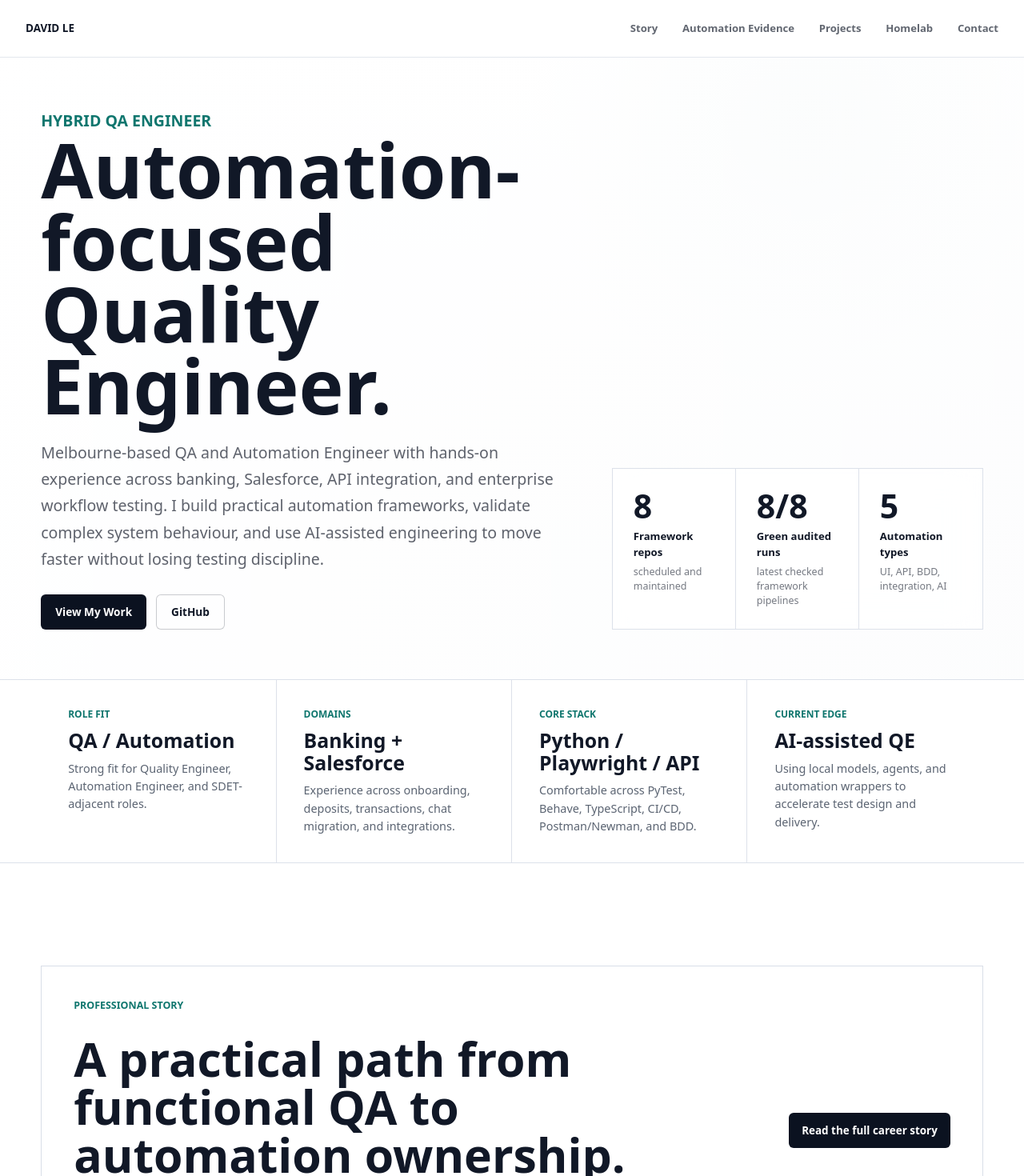
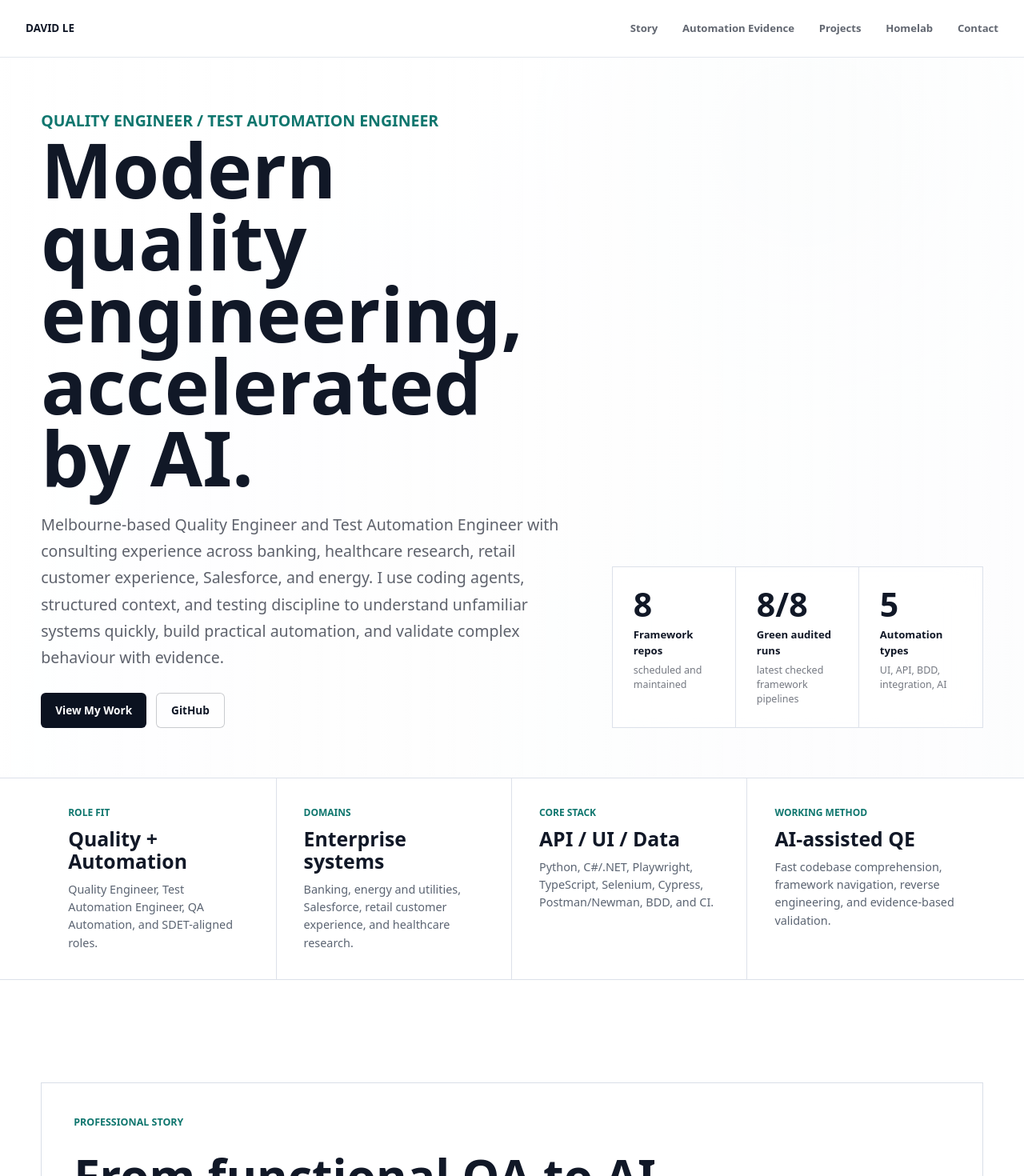
Before and after one commit to daviiidle/dlorddev, a Next.js app in the folder personal-website/: page / in a window 1280 px wide. Shown: the top 1470 px of the page at 80% size. Built offline with nearby package versions, Linux system fonts and the light colour scheme.

Commit message:
Update professional story from career vault

```diff
--- a/personal-website/src/app/page.tsx
+++ b/personal-website/src/app/page.tsx
@@ -48,7 +48,7 @@ export default function Home() {
             transition={{ duration: 0.7, ease: "easeOut" }}
             className="hero-copy"
           >
-            <p className="section-kicker">Hybrid QA Engineer</p>
+            <p className="section-kicker">Quality Engineer / Test Automation Engineer</p>
             <h1>{siteContent.hero.title}</h1>
             <p>{siteContent.hero.subtitle}</p>
             <div className="hero-actions">
@@ -507,8 +507,8 @@ export default function Home() {
               <p className="section-kicker">{siteContent.contact.title}</p>
               <h2>{siteContent.contact.description}</h2>
               <p>
-                Melbourne-based QA and automation engineer building CI-backed frameworks across
-                Playwright, Cypress, Selenium, API, BDD, Postman/Newman, and AI-assisted tooling.
+                Melbourne-based quality engineer combining enterprise testing, practical automation,
+                rapid system comprehension, and evidence-based AI-assisted engineering.
               </p>
               <div className="contact-actions">
                 <a className="button button--light" href={`mailto:${siteContent.contact.email.address}`}>
--- a/personal-website/src/content/siteContent.ts
+++ b/personal-website/src/content/siteContent.ts
@@ -130,8 +130,8 @@ export interface SiteContent {
 
 export const siteContent: SiteContent = {
   metadata: {
-    title: "David Le - Hybrid QA Engineer",
-    description: "Personal website showcasing automation engineering projects and expertise",
+    title: "David Le - Quality Engineer & Test Automation Engineer",
+    description: "Modern AI-assisted quality engineering, test automation, and delivery evidence across banking, Salesforce, energy, and enterprise systems.",
   },
   navigation: {
     brand: "David Le",
@@ -142,51 +142,51 @@ export const siteContent: SiteContent = {
     },
   },
   hero: {
-    title: "Automation-focused Quality Engineer.",
-    subtitle: "Melbourne-based QA and Automation Engineer with hands-on experience across banking, Salesforce, API integration, and enterprise workflow testing. I build practical automation frameworks, validate complex system behaviour, and use AI-assisted engineering to move faster without losing testing discipline.",
+    title: "Modern quality engineering, accelerated by AI.",
+    subtitle: "Melbourne-based Quality Engineer and Test Automation Engineer with consulting experience across banking, healthcare research, retail customer experience, Salesforce, and energy. I use coding agents, structured context, and testing discipline to understand unfamiliar systems quickly, build practical automation, and validate complex behaviour with evidence.",
     cta: {
       primary: "View My Work",
       secondary: "GitHub",
     },
     socialLinks: {
-      github: "https://github.com/yourusername",
-      linkedin: "https://linkedin.com/in/yourprofile",
-      email: "your.email@example.com",
+      github: "https://github.com/daviiidle",
+      linkedin: "https://www.linkedin.com/in/david-le-2a3456a9/",
+      email: "daviiidle@gmail.com",
     },
   },
   professionalStory: {
     kicker: "Professional Story",
-    title: "A practical path from functional QA to automation ownership.",
+    title: "From functional QA to AI-assisted quality engineering.",
     summary:
-      "The short version: I started in functional testing, moved into enterprise banking automation, and now combine QA fundamentals with framework development, API coverage, Playwright, and AI-assisted quality engineering.",
+      "I combine hands-on testing, automation, system analysis, and AI-assisted engineering to become productive quickly in unfamiliar codebases and domains without compromising validation, traceability, or delivery evidence.",
     cta: "Read the full career story",
     recruiterSnapshot: [
       {
         label: "Role fit",
-        value: "QA / Automation",
-        detail: "Strong fit for Quality Engineer, Automation Engineer, and SDET-adjacent roles.",
+        value: "Quality + Automation",
+        detail: "Quality Engineer, Test Automation Engineer, QA Automation, and SDET-aligned roles.",
       },
       {
         label: "Domains",
-        value: "Banking + Salesforce",
-        detail: "Experience across onboarding, deposits, transactions, chat migration, and integrations.",
+        value: "Enterprise systems",
+        detail: "Banking, energy and utilities, Salesforce, retail customer experience, and healthcare research.",
       },
       {
         label: "Core stack",
-        value: "Python / Playwright / API",
-        detail: "Comfortable across PyTest, Behave, TypeScript, CI/CD, Postman/Newman, and BDD.",
+        value: "API / UI / Data",
+        detail: "Python, C#/.NET, Playwright, TypeScript, Selenium, Cypress, Postman/Newman, BDD, and CI.",
       },
       {
-        label: "Current edge",
+        label: "Working method",
         value: "AI-assisted QE",
-        detail: "Using local models, agents, and automation wrappers to accelerate test design and delivery.",
+        detail: "Fast codebase comprehension, framework navigation, reverse engineering, and evidence-based validation.",
       },
     ],
     highlights: [
       {
-        value: "2022",
-        label: "QA foundations",
-        detail: "Functional testing, requirements validation, defect management, and process coverage.",
+        value: "4+",
+        label: "Client domains",
+        detail: "Consulting delivery across research, banking, retail customer experience, and energy.",
       },
       {
         value: "186",
@@ -194,23 +194,20 @@ export const siteContent: SiteContent = {
         detail: "Contributed roughly 37% of automated system test coverage at Judo Bank.",
       },
       {
-        value: "200+",
-        label: "Salesforce chat cases",
-        detail: "Designed and executed migration coverage across journeys, routing, integrations, and data validation.",
+        value: "213",
+        label: "Salesforce migration cases",
+        detail: "Sole QA ownership across journeys, routing, integrations, records, and case lifecycles.",
       },
     ],
     paragraphs: [
-      "I entered the software testing industry in 2022 through a QA bootcamp and began my career in functional testing. My early experience focused on test execution, defect management, requirements validation, and end-to-end business process testing across research and enterprise applications.",
-      "As I moved into banking and financial services projects, I became increasingly involved in API testing, integration testing, and complex enterprise workflows. Working across systems such as Salesforce, Thought Machine, T24, Ops UI, Oracle ERP, and downstream integrations exposed me to large-scale enterprise environments where quality depended on validating data, business processes, and system interactions across multiple platforms.",
-      "A defining point in my career was transitioning into automation. I did not come from a traditional software engineering background and initially relied heavily on AI-assisted development tools to accelerate my learning. Rather than focusing on memorising programming syntax, I focused on understanding frameworks, identifying patterns, solving testing problems, and delivering outcomes. Over time, I became increasingly effective at working within automation frameworks, understanding reusable components, API abstractions, CI/CD pipelines, test isolation strategies, and maintainable automation practices.",
-      "Within approximately six months of moving into automation, I became a significant contributor to the automation team at Judo Bank. Working as part of a team of eight automation engineers, I automated approximately 186 system test scenarios, contributing to roughly 37% of the overall automated system test coverage. My work focused on customer onboarding, term deposits, transactions, account life cycles, integrations, and end-to-end banking workflows using Python, Behave, PyTest, API automation, and GitHub Actions.",
-      "During this period I actively embraced AI-assisted engineering practices and became one of the strongest advocates for AI adoption within the team. I mentored offshore automation testers and shared AI-assisted workflows that helped accelerate delivery, problem-solving, and framework development. My contributions were recognised through a Super Nova Award, one of the highest recognition awards available within the organisation.",
-      "More recently, I worked as the sole tester on a Salesforce chat migration project, helping migrate from a legacy chat platform to Salesforce Embedded Messaging. In this role I designed and executed more than 200 test cases covering customer journeys, case creation, routing logic, integrations, Salesforce data validation, and business process workflows. During project downtime, I independently built Playwright and TypeScript automation to validate chat workflows and improve my capability in modern web automation technologies.",
-      "One of the most important lessons I learned during this period was adaptability. I was placed into automation projects involving technologies and business domains I had never worked with before. In one project, I joined an automation team responsible for validating output engine processes, generated files, headers, record counts, and downstream outputs. Despite having no prior experience in that area, I was able to understand the framework, contribute working automation, have my pull request merged within days, and rapidly increase my delivery velocity afterwards.",
-      "My current work extends beyond traditional testing and automation into AI-assisted quality engineering. I am currently involved in an AI proof-of-concept initiative focused on accelerating application understanding, test data generation, and test case creation where requirements are incomplete, outdated, or unavailable. Due to data sovereignty requirements, the initiative uses locally hosted models and tooling rather than public cloud AI services. This includes experimentation with Gemma-based models, OpenCode workflows, agent-based approaches, and AI-assisted techniques for understanding complex applications and generating testing assets.",
-      "Alongside this initiative, I developed an ITAF wrapper framework designed to reduce friction when adopting automation. Rather than forcing users to learn an entirely new framework, the solution allows teams to continue using familiar tools and workflows while automatically generating feature files and test data through reusable submodules and framework abstractions. The objective was not simply automation, but improving adoption by adapting the framework to existing business processes rather than forcing users to adapt to the framework.",
-      "Outside of work, I continuously build personal projects focused on automation, AI, and infrastructure. These include Playwright frameworks, AI tooling, prompt orchestration systems, CLI applications, dashboards, and a self-hosted Ubuntu homelab running Docker-based services. Through these projects I continue to explore automation, observability, AI-assisted engineering, infrastructure management, and modern software delivery practices.",
-      "Today, I describe myself as a Quality Engineer and Automation Engineer who combines strong testing fundamentals with practical automation experience and extensive use of AI-assisted engineering techniques. My strength is not memorising syntax or writing every line of code manually. My strength is understanding systems, learning unfamiliar domains quickly, recognising patterns, building reusable solutions, and using modern tools to deliver quality outcomes efficiently.",
+      "I began my testing career with Planit in 2022, building foundations in functional testing, requirements analysis, defect management, SQL-based validation, and end-to-end business process testing. Consulting engagements then took me across healthcare research, banking and financial services, retail customer experience, Salesforce CRM, and energy and utilities.",
+      "At Judo Bank, I moved from system and integration testing into API-first automation. I worked across onboarding, payments, term deposits, statements, account lifecycles, ERP integrations, mobile applications, APIs, data stores, and connected platforms. Using Python, Behave, PyTest, reusable endpoint abstractions, and GitHub Actions, I personally automated 186 of 500 planned system tests and later 42 of 200 planned end-to-end tests.",
+      "That work also developed my delivery and leadership skills. I mentored and onboarded 3-4 offshore testers into the automation framework, helping with test creation, debugging, and execution. My automation contribution and delivery throughput were recognised with Planit's Super Nova Award.",
+      "At MECCA, I acted as the sole QA resource for a migration to Salesforce Embedded Messaging. I owned planning, design, execution, regression, evidence, and reporting, and authored 213 test cases across customer journeys, routing, AU/NZ queues, Salesforce records, integrations, and case lifecycles. I also built a Playwright and TypeScript framework to explore repeatable chat-workflow automation.",
+      "My current AEMO engagement brings that experience into energy and utilities. I perform functional, integration, system, exploratory, API, data, and UI testing across enterprise applications while contributing to C#/.NET automation and framework modernisation. In one unfamiliar validation-service domain, I used scripting and AI-assisted analysis to map files, processing rules, outputs, and database relationships, then validated the findings through controlled tests and Oracle data traceability.",
+      "AI assistance is part of how I engineer, not a substitute for engineering judgement. I use coding agents and structured context to understand existing codebases, identify framework patterns, find where changes belong, draft queries and test assets, and iterate quickly. I validate suggestions through read-only investigation where appropriate, controlled changes, test execution, evidence review, and defect analysis.",
+      "I am strongest when the system or domain is unfamiliar. I do not position myself as a syntax-memorisation specialist or a deep expert in every language I touch. I bring test thinking, rapid system comprehension, practical automation, and the judgement to use modern tools safely across Python, C#/.NET, Playwright, TypeScript, Selenium, Cypress, Postman/Newman, BDD tooling, and CI pipelines.",
+      "Outside client work, I maintain public automation frameworks and a private Ubuntu homelab. These projects let me keep developing in browser and API automation, AI-assisted tooling, CI, service virtualisation, dashboards, Docker-based operations, observability, and recovery planning.",
     ],
   },
   projects: {
```
Also changed, not shown: 1 other file (tests, documents, lock files or other folders).
